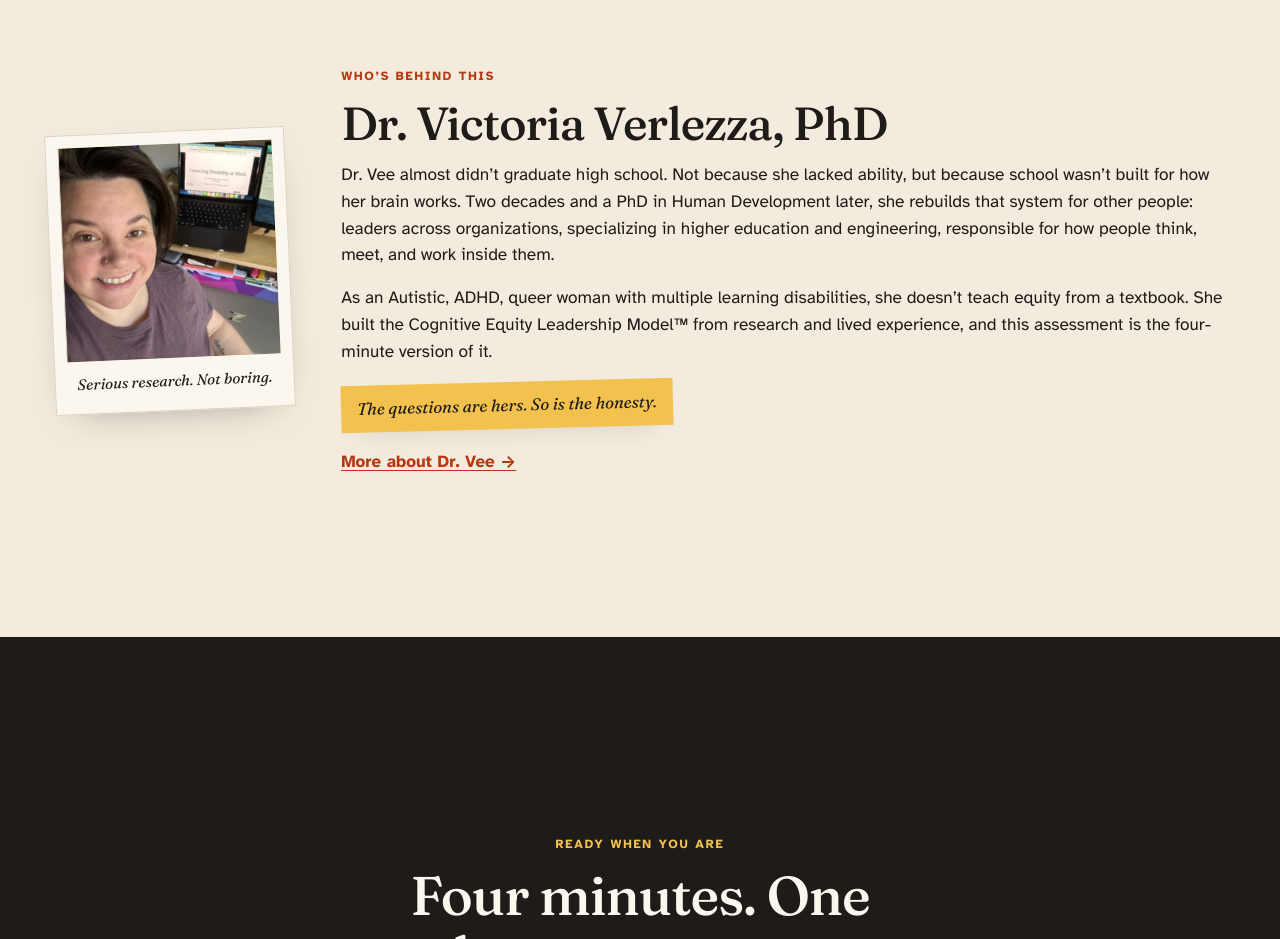
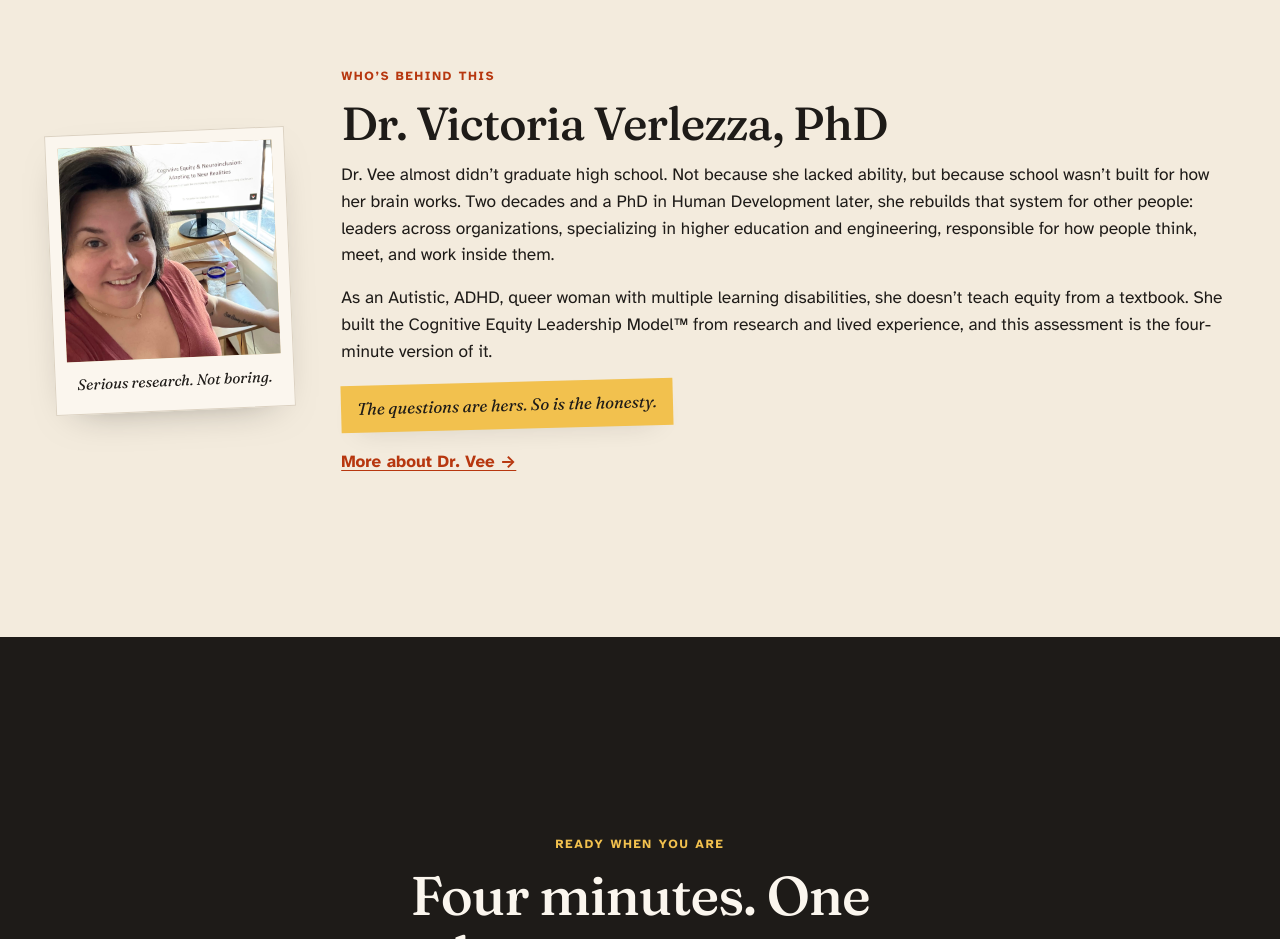
Before and after one commit to HananIslam/victoria-website, a website: page assessment.html in a window 1280 px wide. Shown: the part 2380-3319 px from the top of the page. Drawn offline with Linux system fonts and the light colour scheme.

Commit message:
Use Victoria's new desk photo on the about and assessment pages.

```diff
--- a/assessment.html
+++ b/assessment.html
@@ -307,7 +307,7 @@
     <div class="wrap a-who-grid">
       <figure class="a-polaroid">
         <div class="pic">
-          <img src="/photos/victoria-about.jpg" alt="Dr. Victoria Verlezza at her desk" width="800" height="800" loading="lazy">
+          <img src="/photos/victoria-about-new.jpeg" alt="Dr. Victoria Verlezza at her desk, with her talk Cognitive Equity and Neuroinclusion on the monitor behind her" width="1158" height="1544" loading="lazy">
         </div>
         <figcaption>Serious research. Not boring.</figcaption>
       </figure>
```
Also changed, not shown: index.html (+1 -1 lines), photos/victoria-about-new.jpeg (added).
